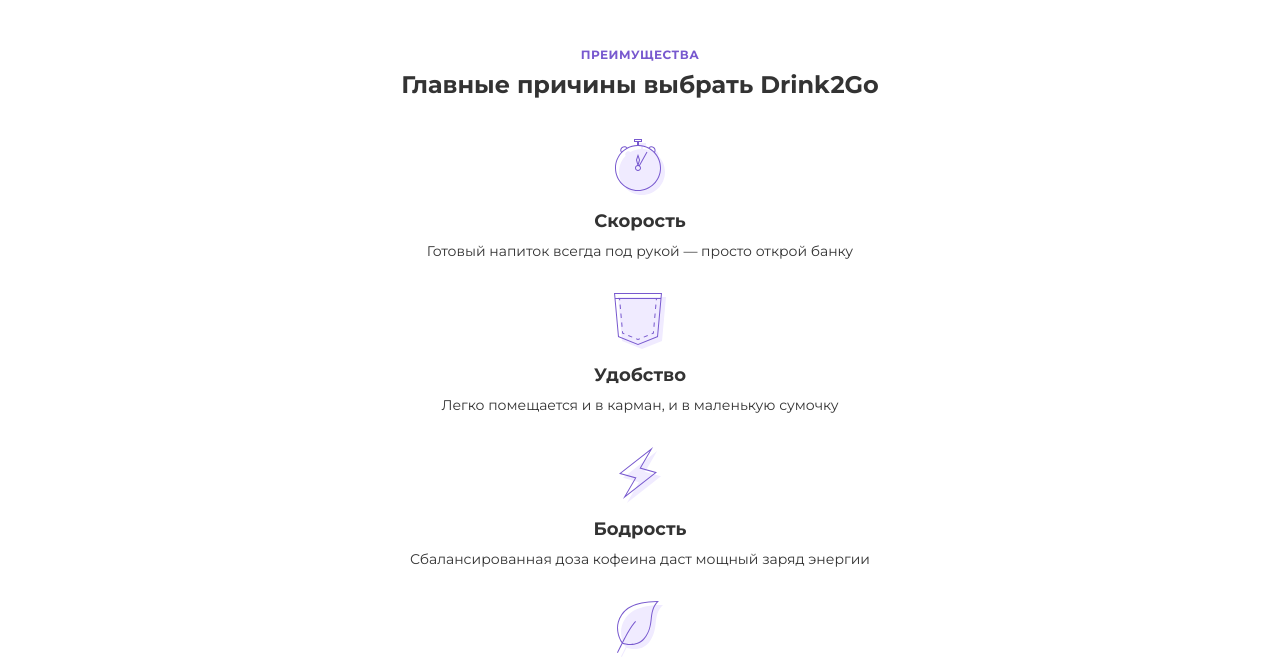
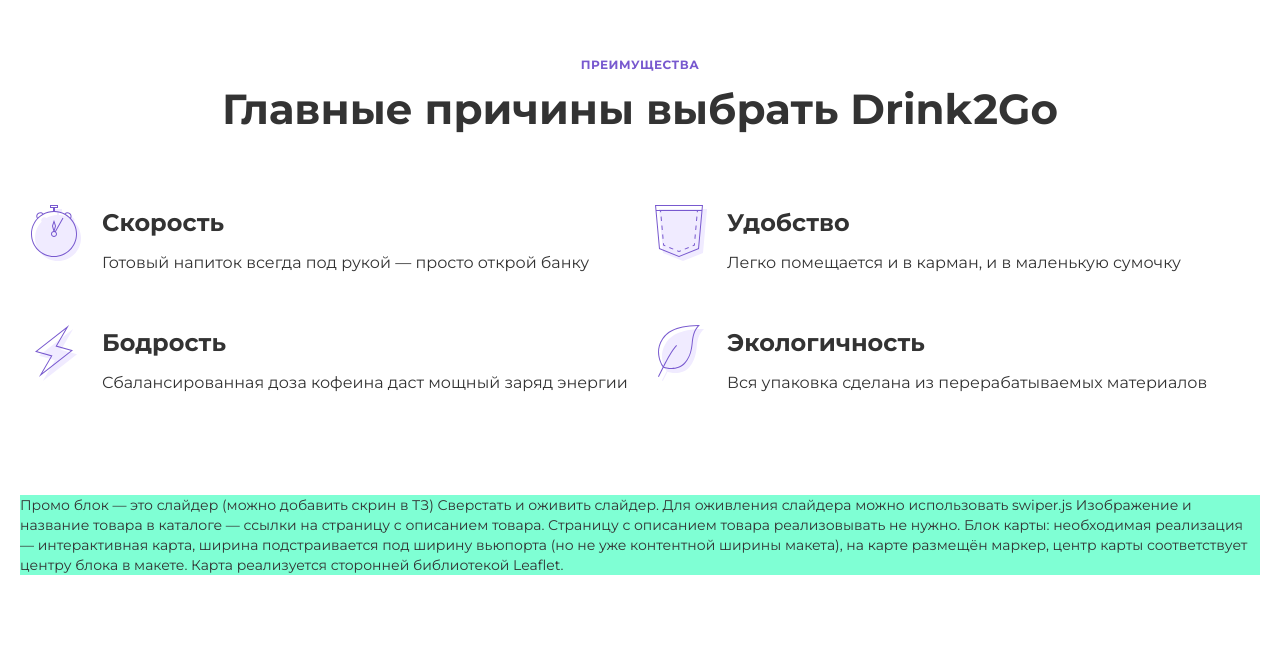
Before and after one commit to webAmoeba/drink-2-go, a website: page source/index.html in a window 1280 px wide. Shown: the part 877-1540 px from the top of the page. After the commit the page ends 1452 px from the top, so only its background shows below. Drawn offline with nearby package versions, Linux system fonts and the light colour scheme; files that its build step writes are made by us from their sources; files whose address does not match are found by name.

Commit message:
styled advantages for tablet and pc

```diff
--- a/source/index.html
+++ b/source/index.html
@@ -174,7 +174,7 @@
       </ul>
     </section>
 
-    <div class="container-main">
+    <div class="container-main" style="background-color: aquamarine;">
       Промо блок — это слайдер (можно добавить скрин в ТЗ) Сверстать и оживить слайдер. Для оживления слайдера можно
       использовать swiper.js
       Изображение и название товара в каталоге — ссылки на страницу с описанием товара. Страницу с описанием товара
--- a/source/sass/blocks/advantages.scss
+++ b/source/sass/blocks/advantages.scss
@@ -2,6 +2,15 @@
   padding-top: 50px;
   padding-bottom: 60px;
   text-align: center;
+
+  @media (min-width: $tablet-width) {
+    padding-top: 60px;
+    padding-bottom: 100px;
+  }
+
+  @media (min-width: $desktop-width) {
+    padding-top: 100px;
+  }
 }
 
 .advantages__header {
@@ -20,18 +29,46 @@
   font-weight: 700;
   font-size: 24px;
   line-height: 36px;
+
+  @media (min-width: $tablet-width) {
+    font-weight: 700;
+    font-size: 42px;
+    line-height: 64px;
+  }
 }
 
 .advantages__list {
   margin-top: 4px;
+
+  @media (min-width: $tablet-width) {
+    display: grid;
+    grid-template-columns: repeat(2, 1fr);
+    margin-top: 64px;
+    row-gap: 50px;
+    column-gap: 10px;
+  }
+
+  @media (min-width: $desktop-width) {
+    grid-template-columns: repeat(4, 318px);
+    justify-content: space-between;
+  }
 }
-
-.reset-list {}
 
 .advantages__item {
   min-height: 142px;
   padding-top: 98px;
   position: relative;
+
+  @media (min-width: $tablet-width) and (max-width: ($desktop-width - 1)) {
+    padding: 0;
+    padding-left: 82px;
+    text-align: left;
+    min-height: auto;
+  }
+
+  @media (min-width: $desktop-width) {
+    padding-top: 94px;
+  }
 
   &::before {
     position: absolute;
@@ -41,6 +78,16 @@
     top: 32px;
     left: 50%;
     transform: translate(-50%, 0);
+
+    @media (min-width: $tablet-width) and (max-width: ($desktop-width - 1)) {
+      top: 0;
+      left: 10px;
+      transform: translate(0);
+    }
+
+    @media (min-width: $desktop-width) {
+      top: 16px;
+    }
   }
 
 
@@ -66,9 +113,20 @@
   font-weight: 700;
   font-size: 18px;
   line-height: 32px;
+
+  @media (min-width: $tablet-width) {
+    font-size: 24px;
+    line-height: 36px;
+  }
 }
 
 .advantages__advantage-description {
   margin: 0;
   margin-top: 4px;
+
+  @media (min-width: $tablet-width) {
+    margin-top: 10px;
+    font-size: 16px;
+    line-height: 24px;
+  }
 }
--- a/source/sass/blocks/container-main.scss
+++ b/source/sass/blocks/container-main.scss
@@ -2,11 +2,8 @@
   margin-left: $mobile-indent;
   margin-right: $mobile-indent;
 
-  @media (min-width: $tablet-width) {
-    @include container-tablet;
-  }
-
   @media (min-width: $desktop-width) {
     @include container-desktop;
+    @include container-desktop-inner;
   }
 }
--- a/source/sass/blocks/main-header.scss
+++ b/source/sass/blocks/main-header.scss
@@ -15,8 +15,8 @@
   @media (min-width: $tablet-width) {
     grid-template-columns: 124px 1fr 160px;
     grid-template-areas: unset;
-
-    @include container-tablet;
+    padding-left: 20px;
+    padding-right: 20px;
   }
 
   @media (min-width: $desktop-width) {
@@ -236,19 +236,3 @@
     display: none;
   }
 }
-
-// .promo__tablet-pc-br {
-//   display: none;
-
-//   @media (min-width: $tablet-width) {
-//     display: block;
-//   }
-// }
-
-// .promo__pc-br {
-//   display: none;
-
-//   @media (min-width: $desktop-width) {
-//     display: block;
-//   }
-// }
--- a/source/sass/mixins.scss
+++ b/source/sass/mixins.scss
@@ -13,11 +13,6 @@
   clip: rect(0 0 0 0);
 }
 
-//использовать, когда до таблетки нет контейнера вовсе, а на пк появляется
-@mixin container-tablet {
-  padding-left: $tablet-indent;
-  padding-right: $tablet-indent;
-}
 
 //использовать, когда до таблетки нет контейнера вовсе, а на пк появляется
 @mixin container-desktop {
```
